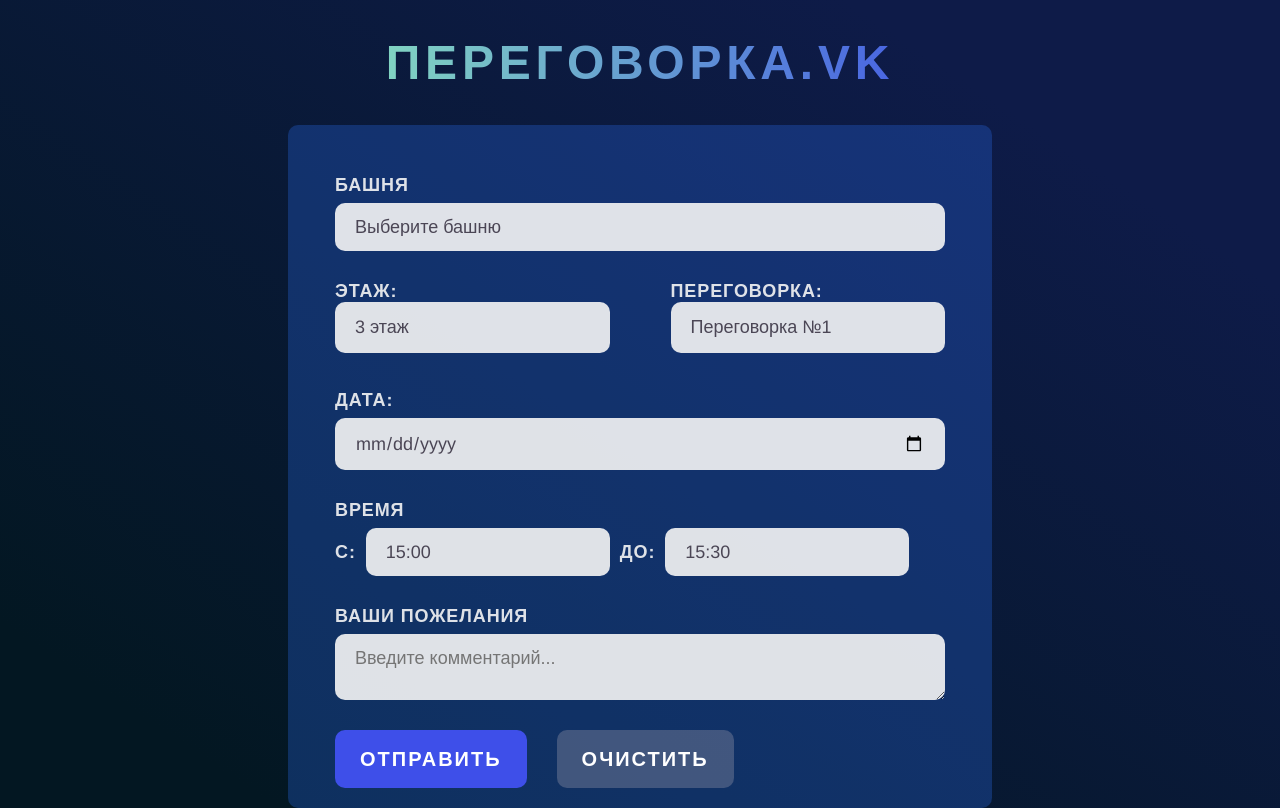
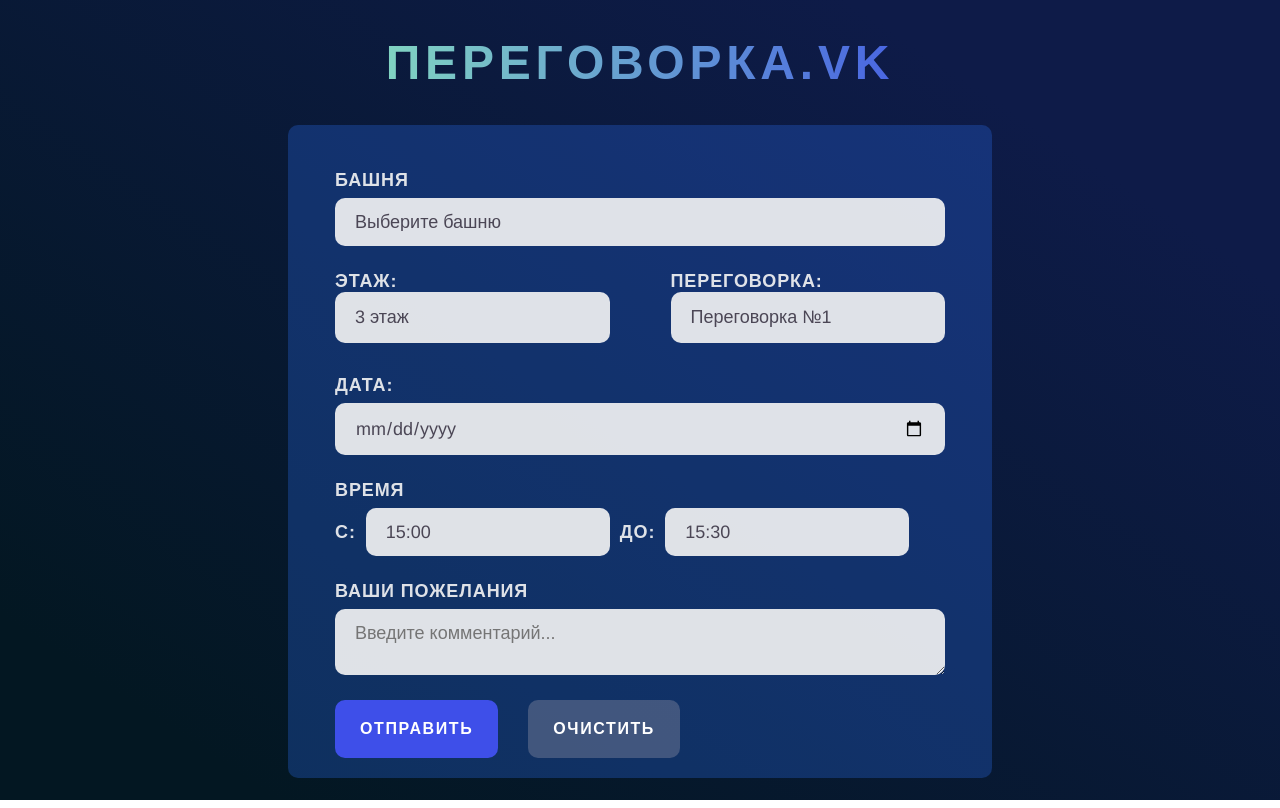
Before and after one commit to Rastre13/meeting-room-form, a React (Create React App) app: page / in a window 1280 px wide. Built offline with nearby package versions, Linux system fonts and the light colour scheme.

Commit message:
style: added styles

```diff
--- a/src/App.css
+++ b/src/App.css
@@ -138,20 +138,12 @@ select, #date-select{
 option{
   color: #0E1B48;
 }
-.App {
-}
-
-.form {
-}
-
 .form-item {
   display: flex;
   flex-direction: column;
-  margin-top: 30px;
+  margin-top: 25px;
 }
 
-.form__label {
-}
 .inline{
   display: flex;
   flex-direction: row;
@@ -161,7 +153,7 @@ option{
 }
 button{
   font-weight: 700;
-  font-size: 20px;
+  font-size: 16px;
   line-height: 28px;
   text-align: center;
   letter-spacing: 0.1em;
```
